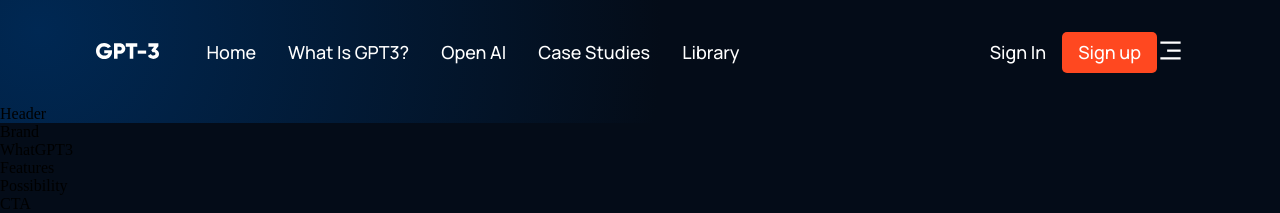
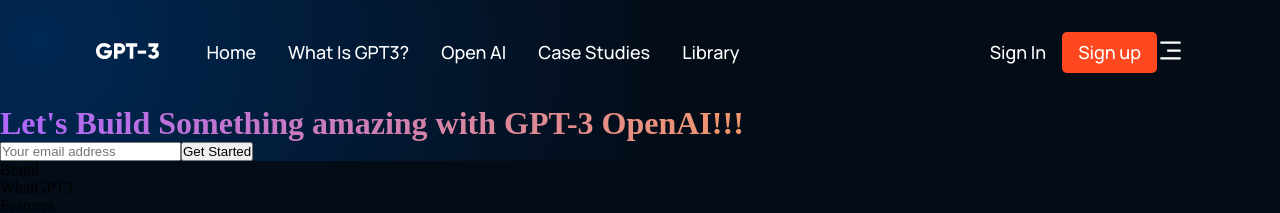
Before and after one commit to lmifflen/jsmastery, a React (Create React App) app: page / in a window 1280 px wide. Shown: the top 213 px of the page. Built offline with nearby package versions, Linux system fonts and the light colour scheme.

Commit message:
fixed color gradient and button

```diff
--- a/src/App.css
+++ b/src/App.css
@@ -34,7 +34,7 @@
 }
 
 .gradient__text {
-    background: var(--gradeint-text);
+    background: var(--gradient-text);
     background-clip: text;
     -webkit-background-clip: text;
     -webkit-text-fill-color: transparent;
--- a/src/containers/header/Header.jsx
+++ b/src/containers/header/Header.jsx
@@ -2,8 +2,17 @@
 import './header.css';
 const Header = () => {
   return (
-    <div>
-        Header
+    <div className="gpt3__header section__padding" id="home">
+        <div className="gpt3__header-content">
+          <h1 className="gradient__text">Let's Build Something
+              amazing with GPT-3 OpenAI!!!</h1>
+
+          <div className='gpt3__header-content__input'>
+            <input type="email" placeholder='Your email address' />
+            <button type='button'>Get Started</button>
+
+          </div>
+        </div>
     </div>
   )
 }
--- a/src/containers/header/header.css
+++ b/src/containers/header/header.css
@@ -0,0 +1,11 @@
+.gpt3__header {
+    display: flex;
+}
+
+.gpt3__header-content {
+    flex: 1;
+    display: flex;
+    justify-content: center;
+    align-items: flex-start;
+    flex-direction: column;
+}
```
